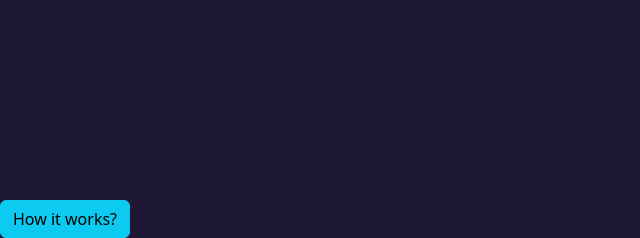
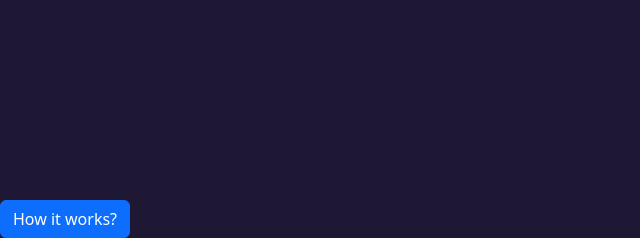
Before and after one commit to vladklim21/text_to_speech_project, a Django app: page / in a window 1280 px wide. Shown: the part 562-800 px from the top of the page, without its empty margins (0-640 px from the left). Run offline with Django 5.2, Linux system fonts and the light colour scheme; some libraries are stand-ins or nearby versions.

Commit message:
Initial commit

```diff
--- a/text_to_speech_app/templates/text_to_speech.html
+++ b/text_to_speech_app/templates/text_to_speech.html
@@ -90,7 +90,7 @@
 
         <!-- Button trigger modal -->
         <div class="fixed-bottom">
-        <button type="button" class="btn btn-info" data-bs-toggle="modal" data-bs-target="#exampleModal" >
+        <button type="button" class="btn btn-primary" data-bs-toggle="modal" data-bs-target="#exampleModal" >
           How it works?
         </button>
         </div>
--- a/text_to_speech_app/views.py
+++ b/text_to_speech_app/views.py
@@ -108,3 +108,4 @@ def delete_audio_directory(request):
     if os.path.exists(audio_directory):
         shutil.rmtree(audio_directory)
     return redirect('text_to_speech')
+    #return render('text_to_speech.html')
```
